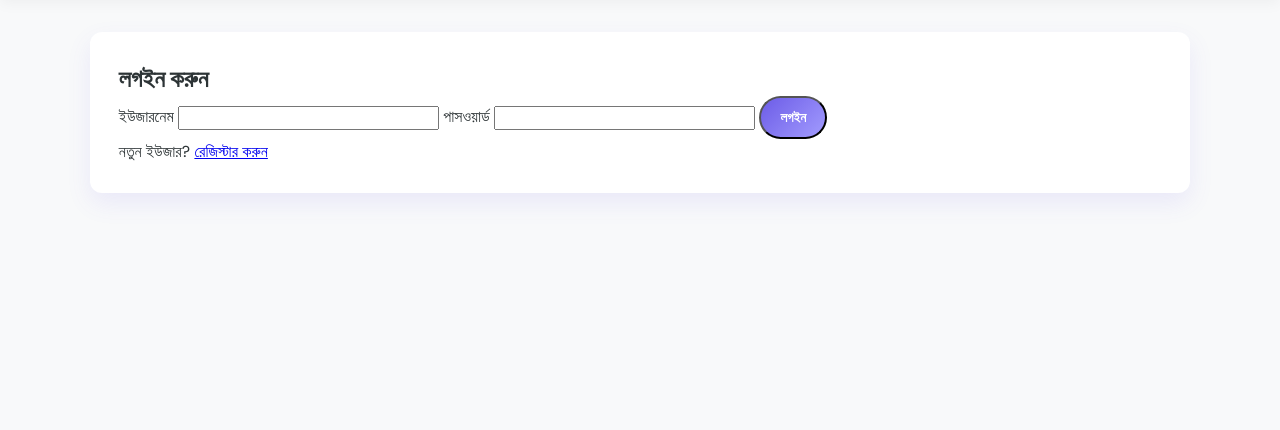
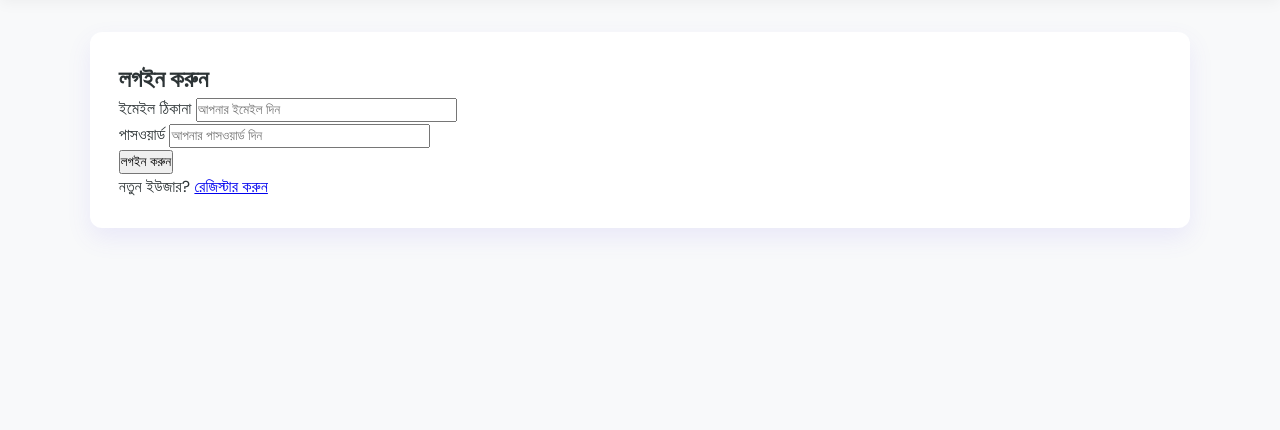
Before and after one commit to Shakibul65/my-earning-app, a Flask app: page /login in a window 1280 px wide. Shown: the part 76-506 px from the top of the page. Run offline with Flask 3, Linux system fonts and the light colour scheme.

Commit message:
Revamp login page layout and form fields

```diff
--- a/templates/login.html
+++ b/templates/login.html
@@ -1,17 +1,25 @@
 {% extends 'base.html' %}
+
 {% block title %}লগইন - EarnClick{% endblock %}
+
 {% block content %}
-<div class="form-card">
-    <h2>লগইন করুন</h2>
-    <form method="POST">
-        <label>ইউজারনেম</label>
-        <input type="text" name="username" required>
-
-        <label>পাসওয়ার্ড</label>
-        <input type="password" name="password" required>
-
-        <button type="submit" class="btn btn-primary btn-full">লগইন</button>
-    </form>
-    <p class="form-footer">নতুন ইউজার? <a href="{{ url_for('register') }}">রেজিস্টার করুন</a></p>
+<div class="auth-container">
+    <div class="form-card">
+        <h2 class="form-title">লগইন করুন</h2>
+        <form method="POST" action="/login">
+            <div class="form-group">
+                <label for="email">ইমেইল ঠিকানা</label>
+                <input type="email" id="email" name="email" placeholder="আপনার ইমেইল দিন" required>
+            </div>
+            <div class="form-group">
+                <label for="password">পাসওয়ার্ড</label>
+                <input type="password" id="password" name="password" placeholder="আপনার পাসওয়ার্ড দিন" required>
+            </div>
+            <button type="submit" class="btn-submit">লগইন করুন</button>
+        </form>
+        <p class="auth-footer">
+            নতুন ইউজার? <a href="/register">রেজিস্টার করুন</a>
+        </p>
+    </div>
 </div>
 {% endblock %}
```
